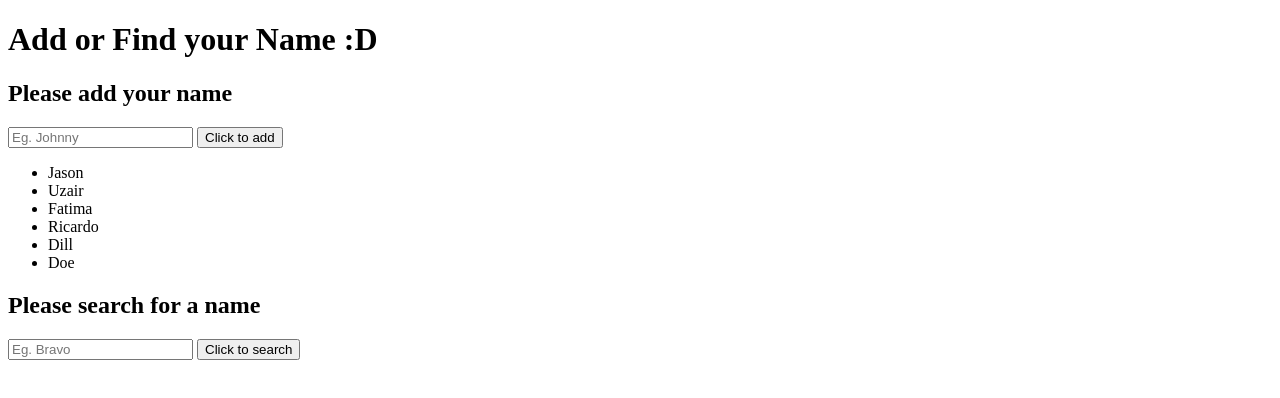
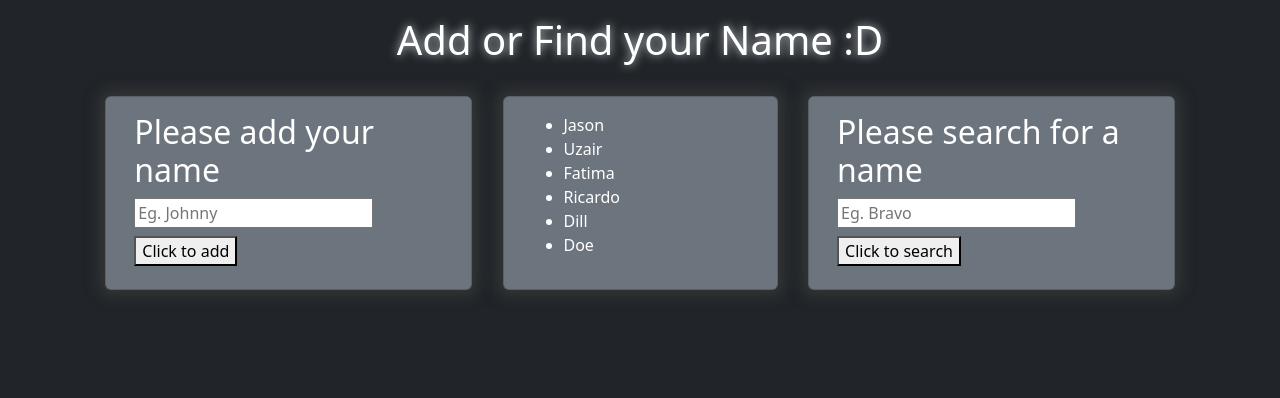
Before and after one commit to UzairDamonse/AddAndFIndInArray, a plain HTML site: page index.html in a window 1280 px wide. Drawn offline with nearby package versions, Linux system fonts and the light colour scheme.

Commit message:
added bootstrap

```diff
--- /dev/null
+++ b/index.css
@@ -0,0 +1,7 @@
+#Title {
+  text-shadow: 0px 0px 10px #ced4da;
+}
+
+.shadows {
+  box-shadow: 0px 0px 15px 5px rgba(67, 66, 66, 0.62);
+}
--- a/index.html
+++ b/index.html
@@ -6,30 +6,46 @@
     <meta name="viewport" content="width=device-width, initial-scale=1.0" />
     <title>JavaScriptArray</title>
 
-    <!-- <link
+    <link
       href="https://cdn.jsdelivr.net/npm/bootstrap@5.2.0-beta1/dist/css/bootstrap.min.css"
       rel="stylesheet"
       integrity="sha384-0evHe/X+R7YkIZDRvuzKMRqM+OrBnVFBL6DOitfPri4tjfHxaWutUpFmBp4vmVor"
       crossorigin="anonymous"
-    /> -->
+    />
+    <link rel="stylesheet" href="./index.css" />
   </head>
-  <body>
-    <div class="container row d-flex flex-direction-column align-items-center">
-      <div
-        id="TitleContainer"
-        class="col-md-12 d-flex m-2 justify-content-centers w-100"
+  <body class="bg-dark">
+    <div class="container bg-dark text-white">
+      <div id="TitleContainer" class="d-flex justify-content-center m-3">
+        <h1 id="Title">Add or Find your Name :D</h1>
+      </div>
+      <div id="Inputs" class="m-2 row d-flex justify-content-around">
+        <form
+          onsubmit="event.preventDefault(); addToArray()"
+          class="card col-md-4 m-2 bg-secondary shadows"
         >
-        <h1>Add or Find your Name :D</h1>
+          <div class="card-body">
+            <h2>Please add your name</h2>
+            <input
+              id="AddInput"
+              type="text"
+              placeholder="Eg. Johnny"
+              value=""
+            />
+            <button type="submit" class="mt-2">Click to add</button>
           </div>
-      <div id="Inputs" class="m-2">
-        <form onsubmit="event.preventDefault(); addToArray()">
-          <h2>Please add your name</h2>
-          <input id="AddInput" type="text" placeholder="Eg. Johnny" value="" />
-          <button type="submit">Click to add</button>
         </form>
+        <div class="card card col-md-3 m-2 bg-secondary shadows">
+          <div class="card-body">
             <ul id="Output"></ul>
+          </div>
+        </div>
 
-        <form onsubmit="event.preventDefault(); searchArray()">
+        <form
+          onsubmit="event.preventDefault(); searchArray()"
+          class="card col-md-4 m-2 bg-secondary shadows"
+        >
+          <div class="card-body">
             <h2>Please search for a name</h2>
             <input
               id="SearchInput"
@@ -38,16 +54,17 @@
               value=""
             />
             <button type="submit" class="mt-2">Click to search</button>
+          </div>
         </form>
       </div>
     </div>
 
     <script src="./index.js"></script>
 
-    <!-- <script
+    <script
       src="https://cdn.jsdelivr.net/npm/bootstrap@5.2.0-beta1/dist/js/bootstrap.bundle.min.js"
       integrity="sha384-pprn3073KE6tl6bjs2QrFaJGz5/SUsLqktiwsUTF55Jfv3qYSDhgCecCxMW52nD2"
       crossorigin="anonymous"
-    ></script> -->
+    ></script>
   </body>
 </html>
```
Lines whose indentation alone changed are shown as unchanged.
